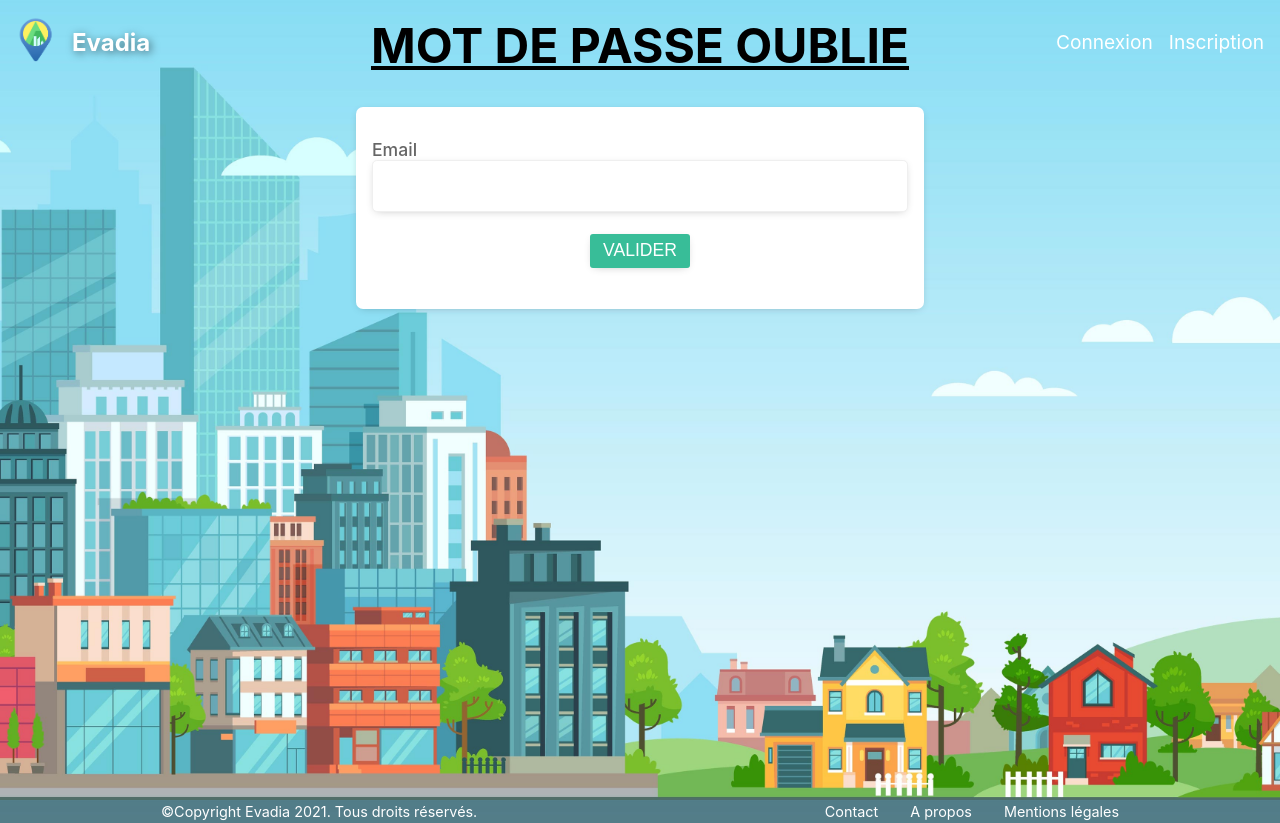
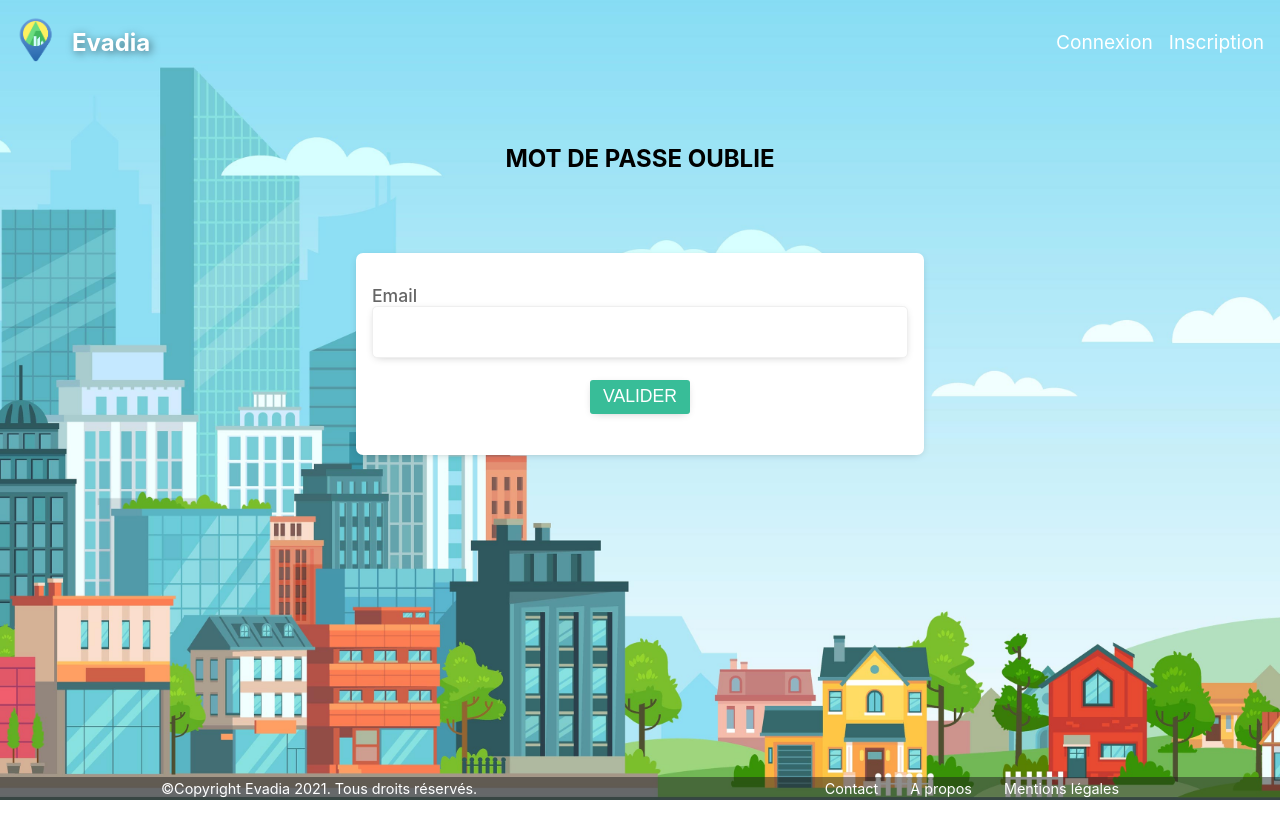
Before and after one commit to Lballanger/Evadia, a React (Vite) app in the folder front/: page /forgottenPassword in a window 1280 px wide. After the commit the page ends 800 px from the top, so only its background shows below. Built offline with nearby package versions, Linux system fonts and the light colour scheme; no server answers.

Commit message:
responsive forgottenpassword page fixed

```diff
--- a/front/src/components/Details/MenuMobile/Dropdown.jsx
+++ b/front/src/components/Details/MenuMobile/Dropdown.jsx
@@ -62,14 +62,14 @@ const Dropdown = () => {
           <ul className="dropdown__ul">
             <li className="dropdown__list">
               <a className="active" href="/criteria">
-                Critères
+                Par critères
               </a>
             </li>
             <li className="dropdown__list">
               <a onClick={toRandom}>Aléatoire</a>
             </li>
             <li className="dropdown__list">
-              <a onClick={() => setIsModalOpen(true)}>Recherche ...</a>
+              <a onClick={() => setIsModalOpen(true)}>Par ville</a>
             </li>
           </ul>
         ) : null}
--- a/front/src/components/Footer/styles.scss
+++ b/front/src/components/Footer/styles.scss
@@ -16,6 +16,7 @@
     background-color: rgba(31, 31, 31, 0.5);
     padding: 0.2rem;
     color: white;
+
 
     &__p {
       display: none;
@@ -63,6 +64,7 @@
     background-color: rgba(31, 31, 31, 0.5);
     padding: 0.2rem;
     color: white;
+    z-index: 0;
 
     &__p {
       font-size: 0.9rem;
--- a/front/src/components/ForgottenPassword/styles.scss
+++ b/front/src/components/ForgottenPassword/styles.scss
@@ -1,7 +1,6 @@
 .forgoten-password {
   padding: 1rem 2rem;
   background-color: #efefef;
-  min-height: 100vh;
   background-image: url("../../assets/images/bckgrnd_uhd.jpg");
   background-repeat: no-repeat;
   background-size: cover;
@@ -9,11 +8,11 @@
   background-attachment: fixed;
 
   &__title {
-    font-size: 3rem;
+    font-size: 1.5rem;
     font-weight: bold;
-    margin-bottom: 2rem;
+    margin-top: 8rem;;
+    margin-bottom: 5rem;
     text-align: center;
-    text-decoration: underline;
   }
 
   &__section {
@@ -61,5 +60,10 @@
     cursor: pointer;
     border-radius: 3px;
     margin: 0.6rem 0;
+    transition: 0.6s;
+  }
+
+  &__form-group-button:hover {
+    background-color: darkcyan;;
   }
 }
```
